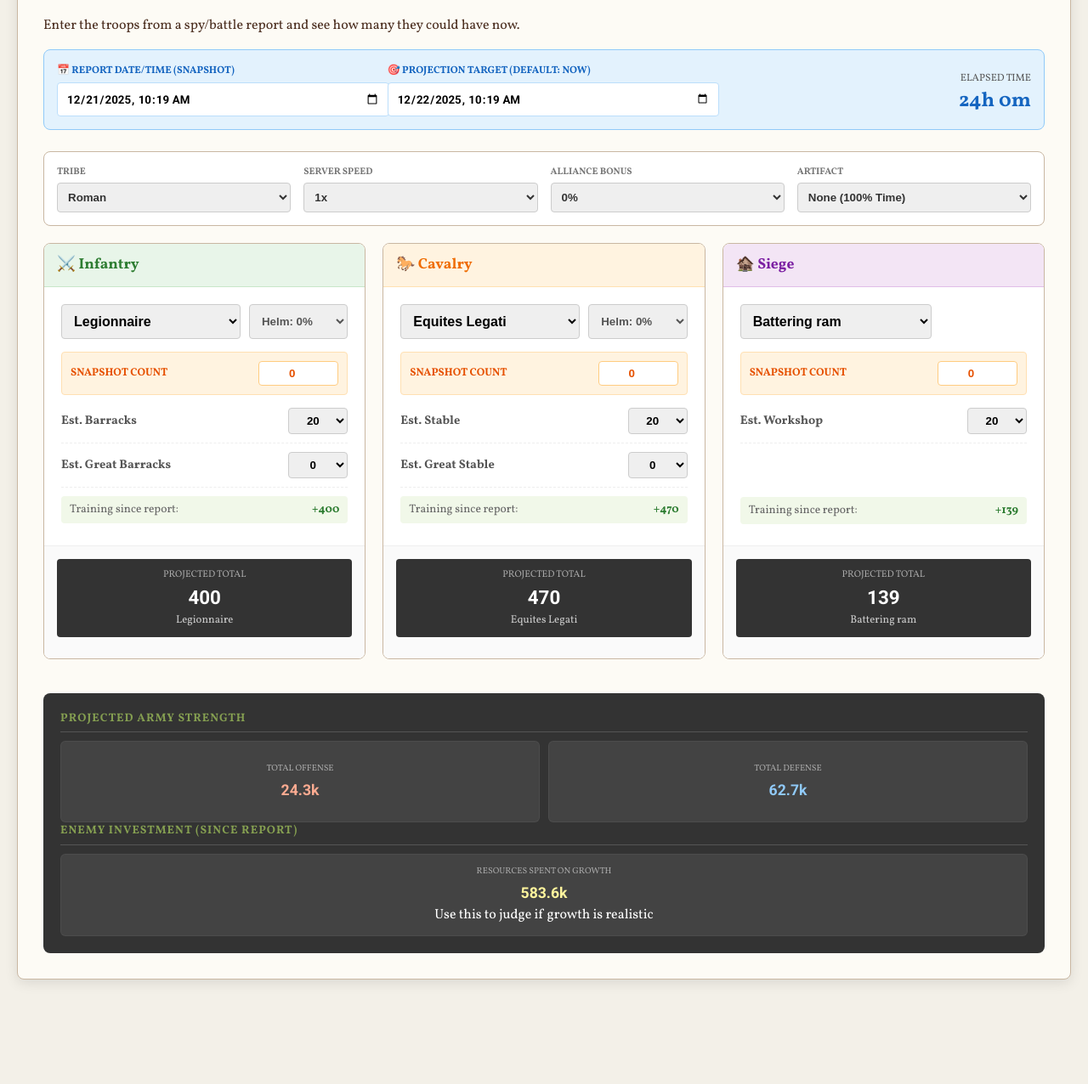
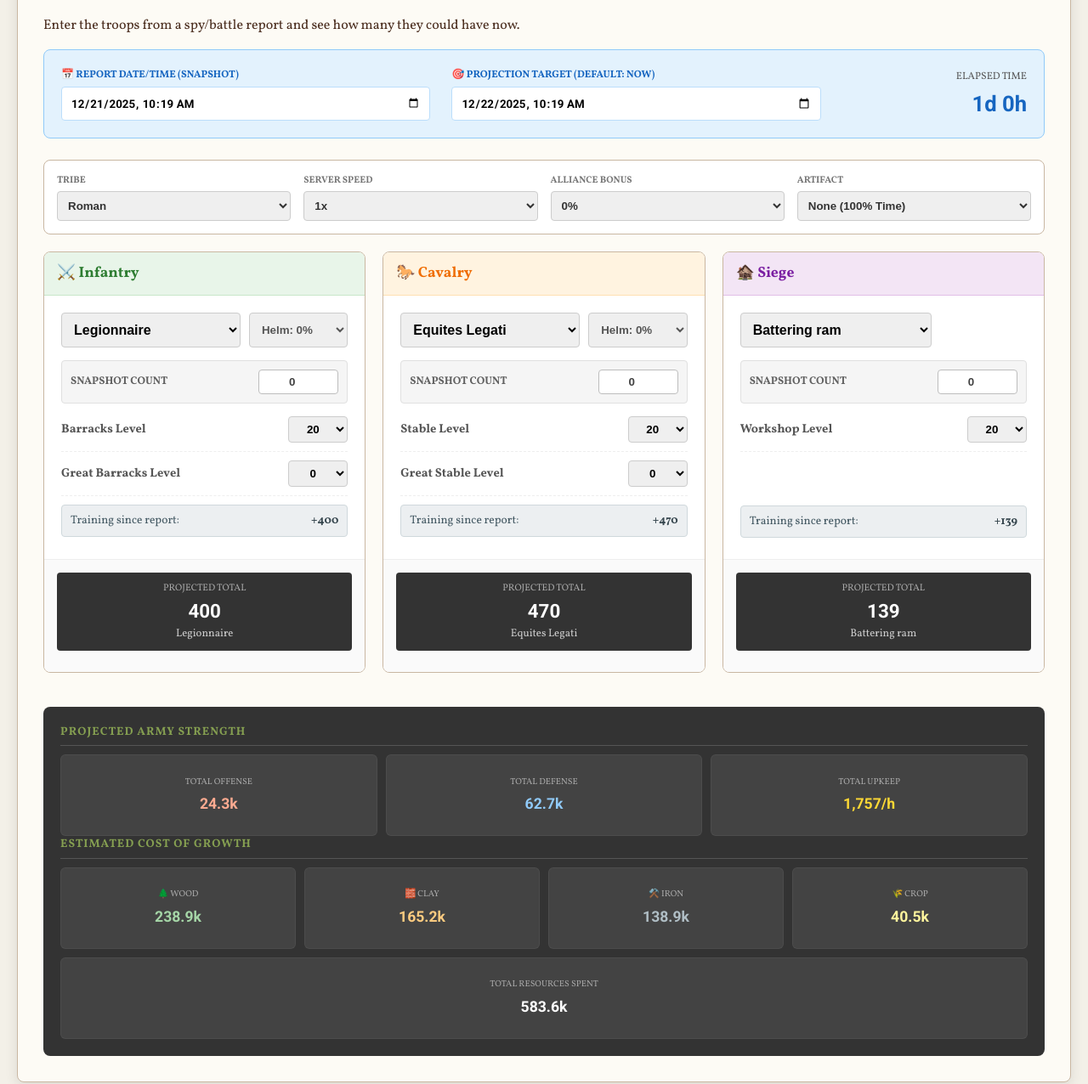
Before and after one commit to morabsf-create/Travian-Planner, a plain HTML site: page calculators/hammer-tracker/index.html in a window 1280 px wide. Shown: the part 163-1439 px from the top of the page at 85% size. Before the commit the page ends 1336 px from the top, so only its background shows below. Drawn offline with Linux system fonts and the light colour scheme.

Commit message:
Add files via upload

```diff
--- a/calculators/hammer-tracker/app.js
+++ b/calculators/hammer-tracker/app.js
@@ -97,12 +97,13 @@ const HammerApp = {
         const tTarget = new Date(document.getElementById('time_target').value);
 
         let diffMs = tTarget - tSnap;
-        if(diffMs < 0) diffMs = 0; // Cannot predict backwards
+        if(diffMs < 0) diffMs = 0;
 
         const durationSec = diffMs / 1000;
-        const hours = Math.floor(durationSec / 3600);
-        const mins = Math.floor((durationSec % 3600) / 60);
-        document.getElementById('disp_elapsed').innerText = `${hours}h ${mins}m`;
+        const days = Math.floor(durationSec / 86400);
+        const hours = Math.floor((durationSec % 86400) / 3600);
+        // Display Days + Hours, Drop Minutes
+        document.getElementById('disp_elapsed').innerText = `${days}d ${hours}h`;
 
         // --- SETTINGS ---
         const tribe = document.getElementById('tribeSelect').value;
@@ -114,14 +115,17 @@ const HammerApp = {
 
         let globalOff = 0;
         let globalDef = 0;
+        let globalUpkeep = 0;
         let globalGrowthCost = 0;
+
+        let gWood = 0, gClay = 0, gIron = 0, gCrop = 0;
 
         // --- CORE CALC LOGIC ---
         const processSection = (uId, lvlId, lvlGId, snapId, helm, outputTotalId, outputLabelId, projId) => {
             const unitName = document.getElementById(uId).value;
             const snapshot = parseInt(document.getElementById(snapId).value) || 0;
             const lvl = parseInt(document.getElementById(lvlId).value) || 0;
-            const lvlG = lvlGId ? (parseInt(document.getElementById(lvlGId).value) || 0) : 0; // Siege has no Great
+            const lvlG = lvlGId ? (parseInt(document.getElementById(lvlGId).value) || 0) : 0;
 
             // Set Label
             document.getElementById(outputLabelId).innerText = unitName ? unitName : "Units";
@@ -138,11 +142,11 @@ const HammerApp = {
             // Calc Production Rate (Units per Second)
             const getRate = (level) => {
                 if(level <= 0) return 0;
-                const safeLvl = Math.min(Math.max(level, 0), 20);
-                const buildFactor = SPEED_FACTORS[safeLvl] || 1.0;
+                // Since using dropdowns, level is safe, but strict check is good
+                const buildFactor = SPEED_FACTORS[level] || 1.0;
                 let timePerUnit = (unit.time / speed) * buildFactor * artifact * reductionFactor;
                 if(timePerUnit < 1) timePerUnit = 1;
-                return 1 / timePerUnit; // Units per second
+                return 1 / timePerUnit;
             };
 
             const rateStd = getRate(lvl);
@@ -159,26 +163,45 @@ const HammerApp = {
             const grandTotal = snapshot + totalNew;
             document.getElementById(outputTotalId).innerText = grandTotal.toLocaleString();
 
-            // Global Stats Accumulation
+            // Stats
             globalOff += grandTotal * unit.attack;
-            globalDef += grandTotal * (unit.def_inf + unit.def_cav); // Averaged or sum? usually Sum in simple calc
+            globalDef += grandTotal * (unit.def_inf + unit.def_cav);
+            globalUpkeep += grandTotal * unit.cu;
 
-            // Cost Calculation (Only for the NEW troops)
-            const singleCost = unit.wood + unit.clay + unit.iron + unit.crop;
-            const costStd = producedStd * singleCost;
-            const costGr = producedGr * (singleCost * 3); // Great is 3x
-            globalGrowthCost += (costStd + costGr);
+            // Cost Calculation (Only for NEW troops)
+            // Std
+            const wStd = producedStd * unit.wood;
+            const cStd = producedStd * unit.clay;
+            const iStd = producedStd * unit.iron;
+            const crStd = producedStd * unit.crop;
+
+            // Great (3x)
+            const wGr = producedGr * unit.wood * 3;
+            const cGr = producedGr * unit.clay * 3;
+            const iGr = producedGr * unit.iron * 3;
+            const crGr = producedGr * unit.crop * 3;
+
+            gWood += (wStd + wGr);
+            gClay += (cStd + cGr);
+            gIron += (iStd + iGr);
+            gCrop += (crStd + crGr);
+            globalGrowthCost += (wStd + wGr + cStd + cGr + iStd + iGr + crStd + crGr);
         };
 
         // Run for all 3
         processSection('unit_infantry', 'lvl_barracks', 'lvl_gb', 'snap_inf', infHelm, 'total_inf', 'lbl_inf', 'proj_inf');
         processSection('unit_cavalry', 'lvl_stable', 'lvl_gs', 'snap_cav', cavHelm, 'total_cav', 'lbl_cav', 'proj_cav');
-        // Siege (no helmet, no Great)
         processSection('unit_siege', 'lvl_workshop', null, 'snap_siege', 0, 'total_siege', 'lbl_siege', 'proj_siege');
 
         // Update Globals
         document.getElementById('global_off').innerText = this.formatNumber(globalOff);
         document.getElementById('global_def').innerText = this.formatNumber(globalDef);
+        document.getElementById('global_upkeep').innerText = globalUpkeep.toLocaleString();
+
+        document.getElementById('growth_wood').innerText = this.formatNumber(gWood);
+        document.getElementById('growth_clay').innerText = this.formatNumber(gClay);
+        document.getElementById('growth_iron').innerText = this.formatNumber(gIron);
+        document.getElementById('growth_crop').innerText = this.formatNumber(gCrop);
         document.getElementById('global_growth_cost').innerText = this.formatNumber(globalGrowthCost);
     },
 
--- a/calculators/hammer-tracker/index.html
+++ b/calculators/hammer-tracker/index.html
@@ -20,15 +20,16 @@
 
         /* --- TIME CONTROL BAR --- */
         .time-bar {
-            background: #e3f2fd; border: 1px solid #90caf9; padding: 15px; border-radius: 8px; margin-bottom: 25px;
-            display: flex; gap: 20px; align-items: flex-end; flex-wrap: wrap;
+            background: #e3f2fd; border: 1px solid #90caf9; padding: 20px; border-radius: 8px; margin-bottom: 25px;
+            display: flex; gap: 25px; align-items: flex-end; flex-wrap: wrap;
         }
-        .time-group { flex: 1; min-width: 200px; }
+        .time-group { flex: 1; min-width: 220px; }
         .time-group label { display: block; font-size: 0.75rem; font-weight: bold; color: #1565c0; margin-bottom: 5px; text-transform: uppercase; }
-        .time-group input { width: 100%; padding: 10px; border: 1px solid #bbdefb; border-radius: 4px; font-family: 'Roboto', sans-serif; font-weight: bold; }
-        .time-display { flex: 1; text-align: right; min-width: 150px; display: flex; flex-direction: column; justify-content: center; }
-        .elapsed-label { font-size: 0.75rem; color: #555; text-transform: uppercase; }
-        .elapsed-val { font-size: 1.5rem; font-weight: bold; color: #1565c0; }
+        .time-group input { width: 100%; padding: 10px; border: 1px solid #bbdefb; border-radius: 4px; font-family: 'Roboto', sans-serif; font-weight: bold; box-sizing: border-box; }
+
+        .time-display { flex: 0.5; text-align: right; min-width: 150px; display: flex; flex-direction: column; justify-content: center; }
+        .elapsed-label { font-size: 0.75rem; color: #555; text-transform: uppercase; margin-bottom: 4px; }
+        .elapsed-val { font-size: 1.6rem; font-weight: bold; color: #1565c0; font-family: 'Roboto', sans-serif; }
 
         /* --- CARDS --- */
         .training-grid { display: grid; grid-template-columns: repeat(auto-fit, minmax(320px, 1fr)); gap: 20px; margin-bottom: 40px; }
@@ -44,17 +45,25 @@
         .unit-select { flex: 2; padding: 10px; font-size: 1rem; border: 1px solid #ccc; border-radius: 4px; font-weight: bold; }
         .helmet-select { flex: 1; padding: 10px; border: 1px solid #ccc; border-radius: 4px; font-weight: bold; color: #555; }
 
-        /* Snapshot Input */
-        .snapshot-row { background: #fff3e0; padding: 10px; border-radius: 4px; margin-bottom: 15px; border: 1px solid #ffe0b2; display: flex; justify-content: space-between; align-items: center; }
-        .snapshot-row label { font-size: 0.8rem; font-weight: bold; color: #e65100; text-transform: uppercase; }
-        .snapshot-row input { width: 80px; padding: 6px; text-align: center; border: 1px solid #ffcc80; border-radius: 4px; font-weight: bold; color: #e65100; }
+        /* Snapshot Input (GREY THEME) */
+        .snapshot-row {
+            background: #f5f5f5; padding: 10px; border-radius: 4px; margin-bottom: 15px;
+            border: 1px solid #e0e0e0; display: flex; justify-content: space-between; align-items: center;
+        }
+        .snapshot-row label { font-size: 0.8rem; font-weight: bold; color: #616161; text-transform: uppercase; }
+        .snapshot-row input { width: 80px; padding: 6px; text-align: center; border: 1px solid #bdbdbd; border-radius: 4px; font-weight: bold; color: #424242; background: #fff; }
 
         .input-row { display: flex; justify-content: space-between; align-items: center; margin-bottom: 10px; padding-bottom: 10px; border-bottom: 1px dashed #eee; }
         .input-row label { font-size: 0.9rem; font-weight: bold; color: #555; }
         .input-row select { width: 70px; padding: 6px; text-align: center; border: 1px solid #ccc; border-radius: 4px; font-weight: bold; }
 
-        .projection-row { display: flex; justify-content: space-between; align-items: center; font-size: 0.85rem; color: #666; background: #f1f8e9; padding: 6px 10px; border-radius: 4px; margin-bottom: 5px; }
-        .proj-val { font-weight: bold; color: #2e7d32; }
+        /* Projection Row (BLUE-GREY THEME) */
+        .projection-row {
+            display: flex; justify-content: space-between; align-items: center;
+            font-size: 0.85rem; color: #455a64; background: #eceff1;
+            padding: 8px 10px; border-radius: 4px; margin-bottom: 5px; border: 1px solid #cfd8dc;
+        }
+        .proj-val { font-weight: bold; color: #37474f; }
 
         /* Card Footer */
         .card-footer { background-color: #fafafa; border-top: 1px solid #eee; padding: 15px; }
@@ -75,17 +84,32 @@
         }
         .tile-label { font-size: 0.65rem; text-transform: uppercase; color: #aaa; margin-bottom: 5px; }
         .tile-val { font-size: 1.1rem; font-weight: bold; font-family: 'Roboto', sans-serif; }
+        .tile-sub { font-size: 0.75rem; color: #888; margin-top: 3px; }
 
+        /* Colors */
+        .c-wood { color: #a5d6a7; }
+        .c-clay { color: #ffcc80; }
+        .c-iron { color: #b0bec5; }
+        .c-crop { color: #fff59d; }
         .c-off { color: #ffab91; }
         .c-def { color: #90caf9; }
-        .c-res { color: #fff59d; }
+        .c-upkeep { color: #fdd835 !important; }
+
+        /* Resource Grid - 4 cols on desktop, 2 on mobile */
+        .res-breakdown-grid {
+            display: grid;
+            grid-template-columns: repeat(4, 1fr);
+            gap: 10px;
+        }
 
         @media (max-width: 600px) {
             .training-grid { grid-template-columns: 1fr; }
             .card-top-row { flex-direction: column; gap: 10px; }
             .helmet-select, .unit-select { width: 100%; }
             .time-bar { flex-direction: column; align-items: stretch; gap: 15px; }
-            .time-display { text-align: left; margin-top: 10px; border-top: 1px solid #bbdefb; padding-top: 10px; }
+            .time-display { text-align: left; margin-top: 10px; border-top: 1px solid #bbdefb; padding-top: 15px; }
+            /* Mobile response: 2 cols for resources */
+            .res-breakdown-grid { grid-template-columns: 1fr 1fr; }
         }
     </style>
 </head>
@@ -110,7 +134,7 @@
         </div>
         <div class="time-display">
             <span class="elapsed-label">Elapsed Time</span>
-            <span class="elapsed-val" id="disp_elapsed">0h 0m</span>
+            <span class="elapsed-val" id="disp_elapsed">0d 0h</span>
         </div>
     </div>
 
@@ -173,11 +197,11 @@
                 </div>
 
                 <div class="input-row">
-                    <label>Est. Barracks</label>
+                    <label>Barracks Level</label>
                     <select id="lvl_barracks" onchange="HammerApp.calculate()"></select>
                 </div>
                 <div class="input-row">
-                    <label>Est. Great Barracks</label>
+                    <label>Great Barracks Level</label>
                     <select id="lvl_gb" onchange="HammerApp.calculate()"></select>
                 </div>
 
@@ -216,11 +240,11 @@
                 </div>
 
                 <div class="input-row">
-                    <label>Est. Stable</label>
+                    <label>Stable Level</label>
                     <select id="lvl_stable" onchange="HammerApp.calculate()"></select>
                 </div>
                 <div class="input-row">
-                    <label>Est. Great Stable</label>
+                    <label>Great Stable Level</label>
                     <select id="lvl_gs" onchange="HammerApp.calculate()"></select>
                 </div>
 
@@ -254,7 +278,7 @@
                 </div>
 
                 <div class="input-row">
-                    <label>Est. Workshop</label>
+                    <label>Workshop Level</label>
                     <select id="lvl_workshop" onchange="HammerApp.calculate()"></select>
                 </div>
 
@@ -276,7 +300,7 @@
     <div class="results-box">
         <div class="summary-group">
             <div class="group-title">Projected Army Strength</div>
-            <div class="tiles-grid">
+            <div class="tiles-grid" style="grid-template-columns: repeat(3, 1fr);">
                 <div class="stat-tile">
                     <span class="tile-label">TOTAL OFFENSE</span>
                     <span class="tile-val c-off" id="global_off">0</span>
@@ -285,16 +309,37 @@
                     <span class="tile-label">TOTAL DEFENSE</span>
                     <span class="tile-val c-def" id="global_def">0</span>
                 </div>
+                <div class="stat-tile">
+                    <span class="tile-label">TOTAL UPKEEP</span>
+                    <span class="tile-val c-upkeep"><span id="global_upkeep">0</span>/h</span>
+                </div>
             </div>
         </div>
 
         <div class="summary-group">
-            <div class="group-title">Enemy Investment (Since Report)</div>
-            <div class="tiles-grid">
+            <div class="group-title">Estimated Cost of Growth</div>
+            <div class="res-breakdown-grid">
+                 <div class="stat-tile">
+                    <span class="tile-label">🌲 WOOD</span>
+                    <span class="tile-val c-wood" id="growth_wood">0</span>
+                </div>
+                 <div class="stat-tile">
+                    <span class="tile-label">🧱 CLAY</span>
+                    <span class="tile-val c-clay" id="growth_clay">0</span>
+                </div>
+                 <div class="stat-tile">
+                    <span class="tile-label">⚒️ IRON</span>
+                    <span class="tile-val c-iron" id="growth_iron">0</span>
+                </div>
+                 <div class="stat-tile">
+                    <span class="tile-label">🌾 CROP</span>
+                    <span class="tile-val c-crop" id="growth_crop">0</span>
+                </div>
+            </div>
+            <div class="tiles-grid" style="margin-top:10px;">
                 <div class="stat-tile" style="grid-column: span 2;">
-                    <span class="tile-label">RESOURCES SPENT ON GROWTH</span>
-                    <span class="tile-val c-res" id="global_growth_cost">0</span>
-                    <span class="tile-sub">Use this to judge if growth is realistic</span>
+                    <span class="tile-label">TOTAL RESOURCES SPENT</span>
+                    <span class="tile-val" id="global_growth_cost">0</span>
                 </div>
             </div>
         </div>
```
